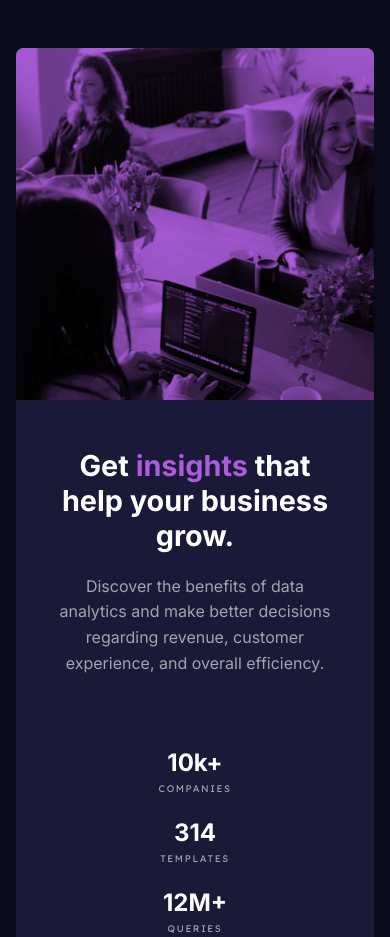
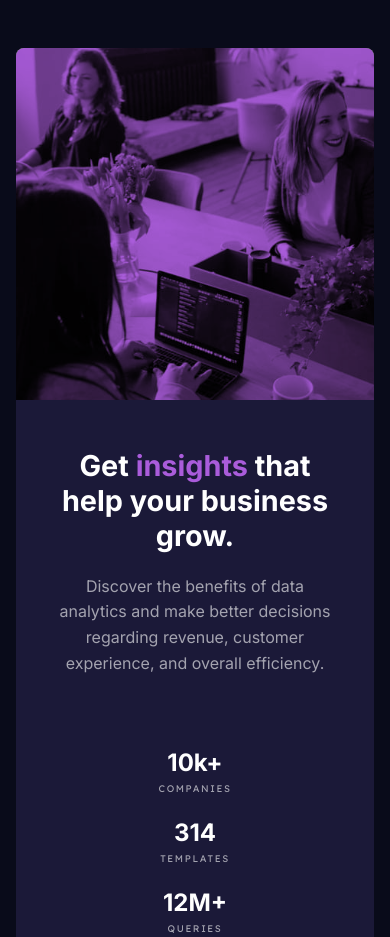
Before and after one commit to Siddhinandaniya/stats-preview-card, a plain HTML site: page index.html in a window 390 px wide. Shown: the top 937 px of the page. Drawn offline with Linux system fonts and the light colour scheme.

Commit message:
Add files via upload

```diff
--- a/scss/main.scss
+++ b/scss/main.scss
@@ -85,7 +85,7 @@ section {
   background-repeat: no-repeat;
   // opacity: 1;
   position: relative;
-  background-image: url("../images/image-header-desktop.jpg");
+  background-image: url("/images/image-header-desktop.jpg");
   // height: 100%;
 }
 .part-2::before {
@@ -116,6 +116,7 @@ section {
     height: 37rem;
   }
   .part-2 {
+    background-image: url("/images/image-header-mobile.jpg");
     height: 22rem;
     background-size: cover;
   }
@@ -138,6 +139,7 @@ section {
     display: flex;
     justify-content: space-around;
     margin: 0 2rem;
+    // margin-bottom: 1rem;
     flex-direction: column;
     overflow: hidden;
     align-items: center;
```
Also changed, not shown: scss/main.css, 1 other file.
